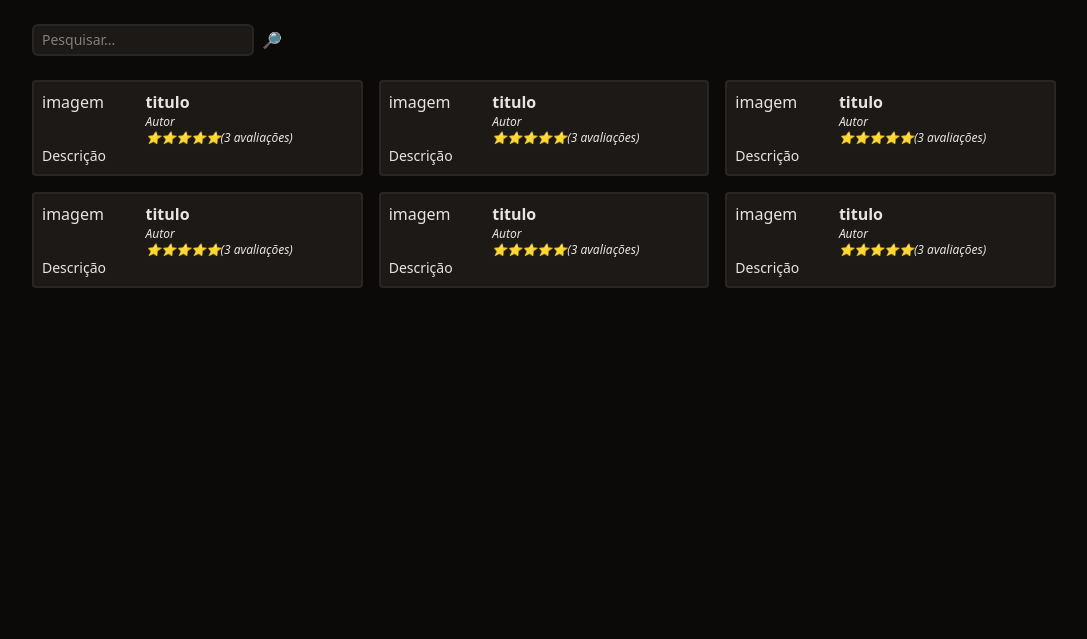
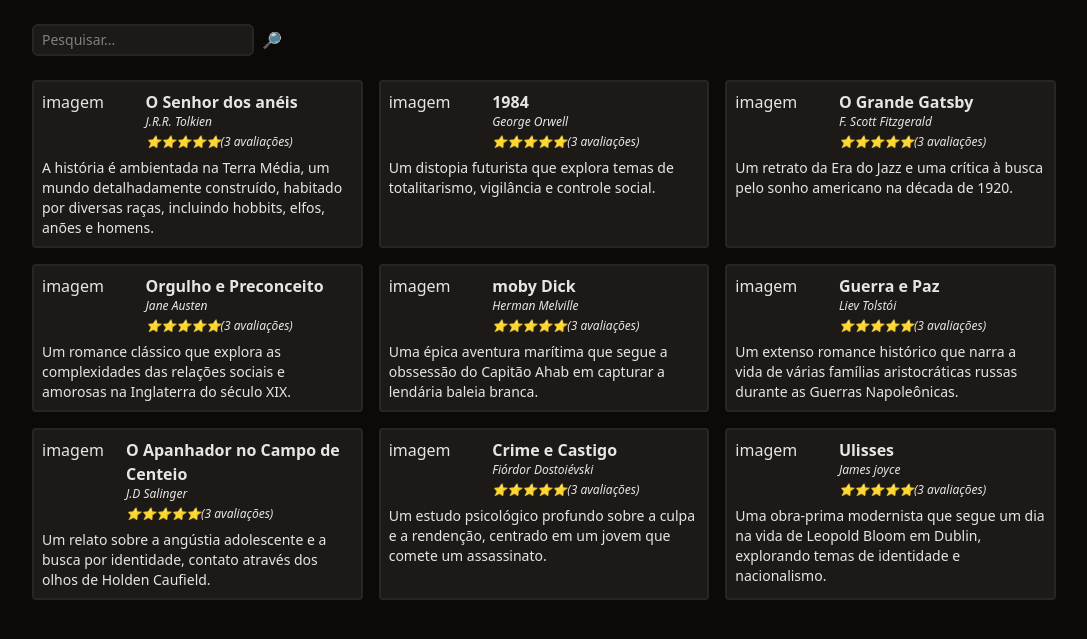
Before and after one commit to andersonfpv/bookwise, a PHP site: page / in a window 1280 px wide. Shown: the part 60-699 px from the top of the page, without its empty margins (96-1183 px from the left). Run offline with PHP 8.4, Linux system fonts and the light colour scheme.

Commit message:
Implementando a tela de livros

```diff
--- /dev/null
+++ b/dados.php
@@ -0,0 +1,13 @@
+<?php
+    $livros = [
+        ['id' => 1, 'titulo' => 'O Senhor dos anéis', 'autor' => 'J.R.R. Tolkien', 'descricao' => 'A história é ambientada na Terra Média, um mundo detalhadamente construído, habitado por diversas raças, incluindo hobbits, elfos, anões e homens.'],
+        ['id' => 2, 'titulo' => '1984', 'autor' => 'George Orwell', 'descricao' => 'Um distopia futurista que explora temas de totalitarismo, vigilância e controle social.'],
+        ['id' => 3, 'titulo' => 'O Grande Gatsby', 'autor' => 'F. Scott Fitzgerald', 'descricao' => 'Um retrato da Era do Jazz e uma crítica à busca pelo sonho americano na década de 1920.'],
+        ['id' => 4, 'titulo' => 'Orgulho e Preconceito', 'autor' => 'Jane Austen', 'descricao' => 'Um romance clássico que explora as complexidades das relações sociais e amorosas na Inglaterra do século XIX.'],
+        ['id' => 5, 'titulo' => 'moby Dick', 'autor' => 'Herman Melville', 'descricao' => 'Uma épica aventura marítima que segue a obssessão do Capitão Ahab em capturar a lendária baleia branca.'],
+        ['id' => 6, 'titulo' => 'Guerra e Paz', 'autor' => 'Liev Tolstói', 'descricao' => 'Um extenso romance histórico que narra a vida de várias famílias aristocráticas russas durante as Guerras Napoleônicas.'],
+        ['id' => 7, 'titulo' => 'O Apanhador no Campo de Centeio', 'autor' => 'J.D Salinger', 'descricao' => 'Um relato sobre a angústia adolescente e a busca por identidade, contato através dos olhos de Holden Caufield.'],
+        ['id' => 8, 'titulo' => 'Crime e Castigo', 'autor' => 'Fiórdor Dostoiévski', 'descricao' => 'Um estudo psicológico profundo sobre a culpa e a rendenção, centrado em um jovem que comete um assassinato.'],
+        ['id' => 9, 'titulo' => 'Ulisses', 'autor' => 'James joyce', 'descricao' => 'Uma obra-prima modernista que segue um dia na vida de Leopold Bloom em Dublin, explorando temas de identidade e nacionalismo.'],
+    ];
+?>
--- a/index.php
+++ b/index.php
@@ -1,3 +1,8 @@
+<?php
+require 'dados.php';
+
+?>
+
 <!DOCTYPE html>
 <html lang="en">
 <head>
@@ -29,78 +34,24 @@
         <!-- Lista de Livros -->
         <section class="grid gap-4 grid-cols-1 md:grid-cols-2 lg:grid-cols-3">
             <!-- Livro -->
+            <?php foreach($livros as $livro): ?>
             <div class="p-2 rounded border-stone-800 border-2 bg-stone-900">
                 <div class="flex">
                     <div class="w-1/3">imagem</div>
-                    <div>
-                        <a href="/livro.php?" class="font-semibold hover:underline">titulo</a>
-                        <div class="text-xs italic">Autor</div>
+                    <div class="space-y-1">
+                        <a href="/livro.php?id<?=$livro['id']?>" class="font-semibold hover:underline"><?=$livro['titulo']?></a>
+                        <div class="text-xs italic"><?=$livro['autor']?></div>
                         <div class="text-xs italic">⭐⭐⭐⭐⭐(3 avaliações)</div>
                     </div>
                 </div>
 
-                <div class="text-sm">Descrição</div>
+                <div class="text-sm mt-2">
+                    <?=$livro['descricao']?>
+                </div>
             </div>
-            <div class="p-2 rounded border-stone-800 border-2 bg-stone-900">
-                <div class="flex">
-                    <div class="w-1/3">imagem</div>
-                    <div>
-                        <a href="/livro.php?" class="font-semibold hover:underline">titulo</a>
-                        <div class="text-xs italic">Autor</div>
-                        <div class="text-xs italic">⭐⭐⭐⭐⭐(3 avaliações)</div>
-                    </div>
-                </div>
 
-                <div class="text-sm">Descrição</div>
-            </div>
-            <div class="p-2 rounded border-stone-800 border-2 bg-stone-900">
-                <div class="flex">
-                    <div class="w-1/3">imagem</div>
-                    <div>
-                        <a href="/livro.php?" class="font-semibold hover:underline">titulo</a>
-                        <div class="text-xs italic">Autor</div>
-                        <div class="text-xs italic">⭐⭐⭐⭐⭐(3 avaliações)</div>
-                    </div>
-                </div>
+            <?php endforeach; ?>
 
-                <div class="text-sm">Descrição</div>
-            </div>
-            <div class="p-2 rounded border-stone-800 border-2 bg-stone-900">
-                <div class="flex">
-                    <div class="w-1/3">imagem</div>
-                    <div>
-                        <a href="/livro.php?" class="font-semibold hover:underline">titulo</a>
-                        <div class="text-xs italic">Autor</div>
-                        <div class="text-xs italic">⭐⭐⭐⭐⭐(3 avaliações)</div>
-                    </div>
-                </div>
-
-                <div class="text-sm">Descrição</div>
-            </div>
-            <div class="p-2 rounded border-stone-800 border-2 bg-stone-900">
-                <div class="flex">
-                    <div class="w-1/3">imagem</div>
-                    <div>
-                        <a href="/livro.php?" class="font-semibold hover:underline">titulo</a>
-                        <div class="text-xs italic">Autor</div>
-                        <div class="text-xs italic">⭐⭐⭐⭐⭐(3 avaliações)</div>
-                    </div>
-                </div>
-
-                <div class="text-sm">Descrição</div>
-            </div>
-            <div class="p-2 rounded border-stone-800 border-2 bg-stone-900">
-                <div class="flex">
-                    <div class="w-1/3">imagem</div>
-                    <div>
-                        <a href="/livro.php?" class="font-semibold hover:underline">titulo</a>
-                        <div class="text-xs italic">Autor</div>
-                        <div class="text-xs italic">⭐⭐⭐⭐⭐(3 avaliações)</div>
-                    </div>
-                </div>
-
-                <div class="text-sm">Descrição</div>
-            </div>
         </section>
     </main>
 </body>
```
Also changed, not shown: livro.php (+27 -1 lines).
